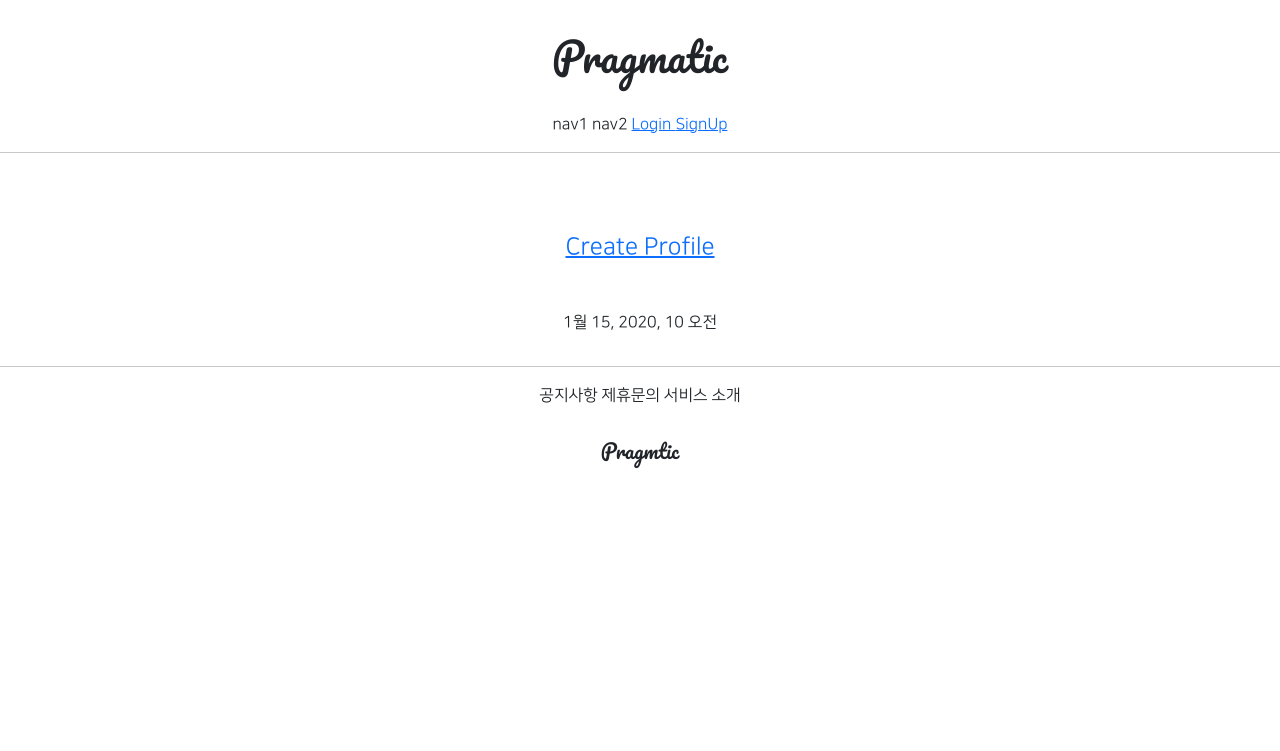
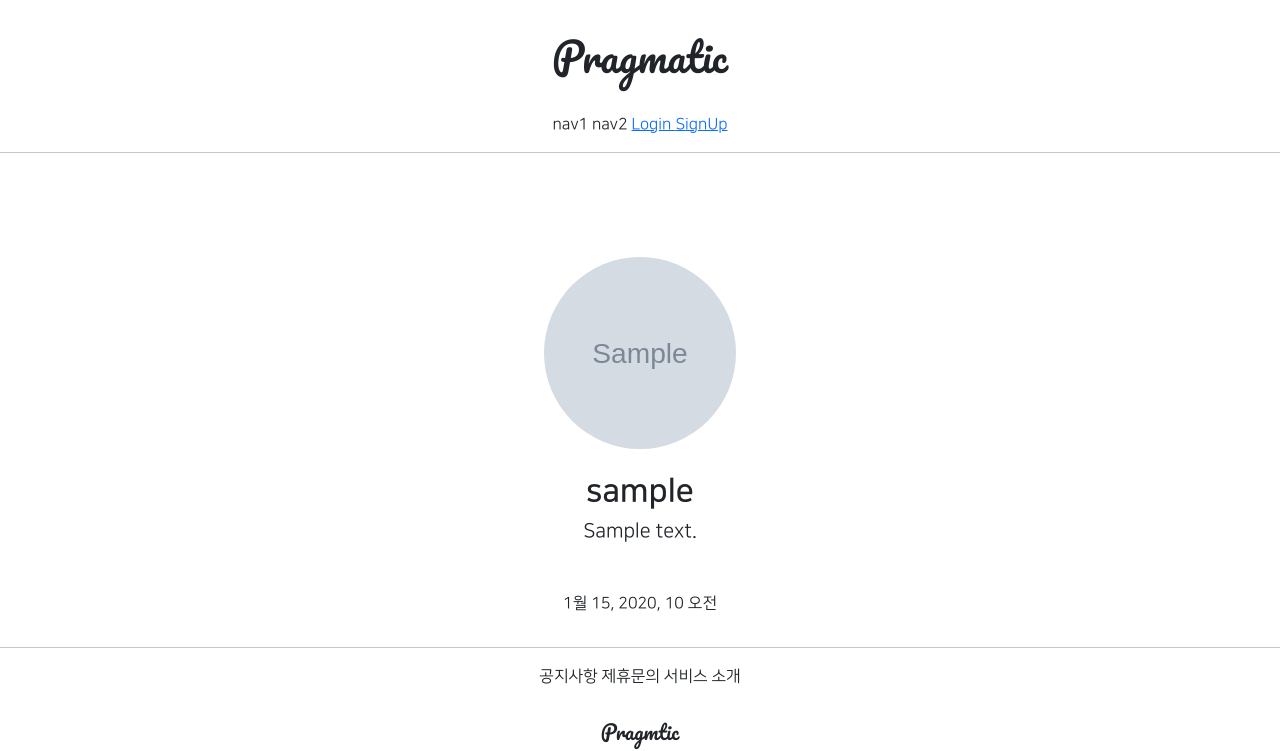
Before and after one commit to ghgh3644/gsgs, a Django app: page /accounts/detail/1 in a window 1280 px wide. Shown: the top 751 px of the page. Run offline with Django 3.2, Linux system fonts and the light colour scheme; tables that the repository leaves empty hold one stand-in row (values such as "Sample post"); grey boxes marked "Sample" are stand-in pictures; parts of the project's set-up code (start-up, migrations or seed data) failed here and were passed over; some libraries are stand-ins or nearby versions.

Commit message:
7/28 3ban class commit 1

```diff
--- a/accountapp/templates/accountapp/create.html
+++ b/accountapp/templates/accountapp/create.html
@@ -9,9 +9,7 @@
             <h4>Sign Up</h4>
         </div>
         <div>
-            <form action="{% url 'accountapp:create' %}"
-                  enctype="multipart/form-data"
-                  method="post">
+            <form action="{% url 'accountapp:create' %}" method="post">
                 {% csrf_token %}
                 {% bootstrap_form form %}
                 <div class="m-5">
--- a/accountapp/templates/accountapp/detail.html
+++ b/accountapp/templates/accountapp/detail.html
@@ -6,14 +6,17 @@
     <div class="text-center mw-500 m-auto">
         <div class="m-5">
             {% if target_user.profile %}
-            <h4>{{ target_user.profile.nickname }}</h4>
+                <img src="{{ target_user.profile.image.url }}"
+                     class="profile_image m-4"
+                     alt="profile image">
+            <h2 class="NNS_B">{{ target_user.profile.nickname }}</h2>
             <h5>{{ target_user.profile.message }}</h5>
             {% else %}
-            <h4>
+            <h2>
                 <a href="{% url 'profileapp:create' %}">
                     Create Profile
                 </a>
-            </h4>
+            </h2>
             {% endif %}
         </div>
         <div>
--- a/gis_3ban_gh1/settings.py
+++ b/gis_3ban_gh1/settings.py
@@ -54,7 +54,7 @@ INSTALLED_APPS = [
     'django.contrib.messages',
     'django.contrib.staticfiles',
     'bootstrap4',
-    'accountapp'
+    'accountapp',
     'profileapp'
 ]
 
--- a/gis_3ban_gh1/urls.py
+++ b/gis_3ban_gh1/urls.py
@@ -13,6 +13,8 @@ Including another URLconf
     1. Import the include() function: from django.urls import include, path
     2. Add a URL to urlpatterns:  path('blog/', include('blog.urls'))
 """
+from django.conf import settings
+from django.conf.urls.static import static
 from django.contrib import admin
 from django.urls import path, include
 
@@ -20,4 +22,4 @@ urlpatterns = [
     path('admin/', admin.site.urls),
     path('accounts/', include('accountapp.urls')),
     path('profiles/', include('profileapp.urls')),
-]
+] + static(settings.MEDIA_URL, document_root=settings.MEDIA_ROOT)
--- a/profileapp/templates/profileapp/create.html
+++ b/profileapp/templates/profileapp/create.html
@@ -9,7 +9,9 @@
             <h4>Create Profile</h4>
         </div>
         <div>
-            <form action="{% url 'profileapp:create' %}" method="post">
+            <form action="{% url 'profileapp:create' %}"
+                  enctype="multipart/form-data"
+                  method="post">
                 {% csrf_token %}
                 {% bootstrap_form form %}
                 <div class="m-5">
--- a/static/base.css
+++ b/static/base.css
@@ -18,3 +18,14 @@
     max-width: 500px;
     padding: 1rem 1.5rem;
 }
+
+.profile_image {
+    height: 12rem;
+    width : 12rem;
+    border-radius: 20rem;
+    object-fit: cover;
+}
+
+.NNS_B{
+    font-family: "NanumSquareB", cursive;
+}
```
